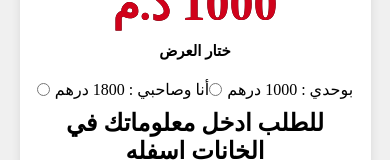
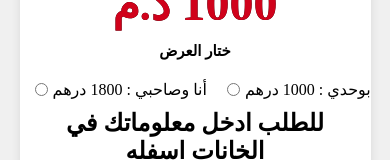
Before and after one commit to Ibrahimi20/GetInTouch, a plain HTML site: page index.html in a window 390 px wide. Shown: the part 510-670 px from the top of the page. Drawn offline with Linux system fonts and the light colour scheme.

Commit message:
Update index.html

```diff
--- a/index.html
+++ b/index.html
@@ -169,7 +169,7 @@
           align-items: center;
 
           flex-wrap: nowrap;
-          gap:0px;
+
         }
 
         .radio-button-variant {
```
